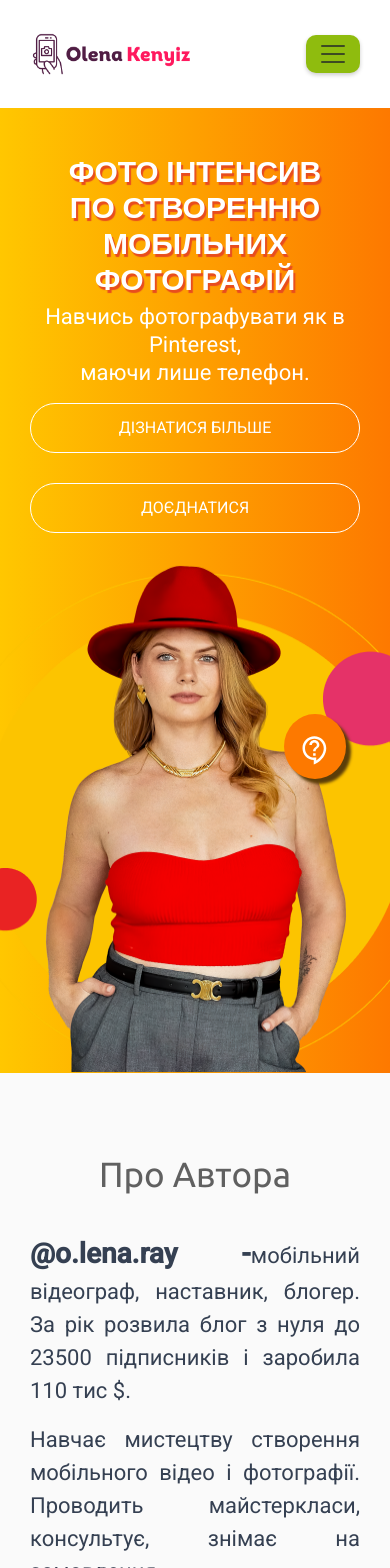
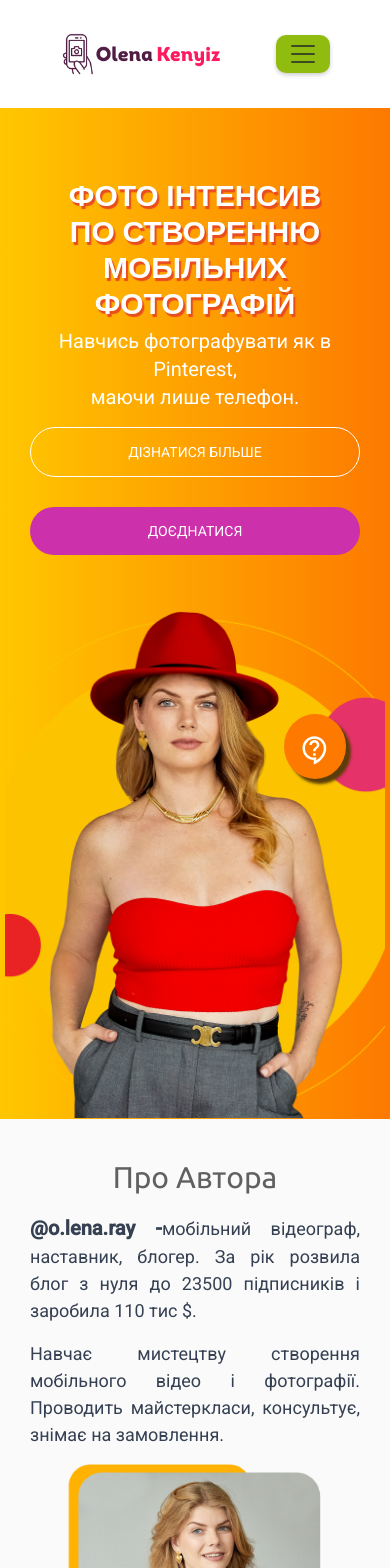
Before and after one commit to HannaNesterova/olena_ray_landing, a React (Create React App) app: page / in a window 390 px wide. Shown: the top 1568 px of the page. Built offline with nearby package versions, Linux system fonts and the light colour scheme.

Commit message:
styles for mobil

```diff
--- a/src/components/AboutAuthor/AboutAuthor.module.css
+++ b/src/components/AboutAuthor/AboutAuthor.module.css
@@ -56,9 +56,13 @@
     .about_text_title{
         width: 300px;
     }
+    .about_text_title p{
+        font-size: 18px;
+    }
     .hero{
         width: 280px;
     }
+
 }
 @media all and (max-width:650px){
     .about_main{
@@ -70,3 +74,16 @@
         text-align: justify;
     }
 }
+@media all and (max-width:450px){
+    .container h2{
+        font-size: 30px;
+        padding: 10px;
+    }
+    .about_text_title p span{
+        font-size: 20px
+    }
+    .about_text_title p{
+        font-size: 18px;
+    }
+
+}
--- a/src/components/Benefits/Benefits.module.css
+++ b/src/components/Benefits/Benefits.module.css
@@ -91,4 +91,10 @@
         width: 160px;
         bottom: -3%;
     }
+    .benefits_main h2{
+        font-size: 30px;
+        width: 250px;
+        margin:0 auto;
+        padding: 18px 0px 48px 0px;
+    }
 }
--- a/src/components/Examples/Examples.module.css
+++ b/src/components/Examples/Examples.module.css
@@ -29,3 +29,8 @@
         width: 300px;
     }
 }
+@media all and (max-width:450px){
+    .container h2{
+        font-size: 30px;
+    }
+}
--- a/src/components/Feedbacks/Feedbacks.module.css
+++ b/src/components/Feedbacks/Feedbacks.module.css
@@ -1,5 +1,4 @@
-/* font-family: "Ubuntu", sans-serif;
-font-family: "Roboto", sans-serif; */
+
 @import url('https://fonts.googleapis.com/css2?family=Roboto:wght@300;400;500&family=Ubuntu:ital,wght@0,300;0,400;1,400&display=swap');
 
 .container{
@@ -12,7 +11,7 @@ font-family: "Roboto", sans-serif; */
     font-size: 42px;
     color: #606060;
     font-family: "Ubuntu", sans-serif;
-    padding: 50px 0px 60px;
+    padding-top: 40px;
     font-weight: 400;
 }
 
@@ -24,7 +23,13 @@ font-family: "Roboto", sans-serif; */
 }
 .feedback_container img{
     border-radius: 10px;
-    border: 1px solid #ffc107;
+    border: 5px solid #ffc107;
     padding: 5px;
 
 }
+
+@media all and (max-width: 450px){
+    .container h2{
+        font-size: 30px;
+    }
+}
--- a/src/components/Footer/Footer.module.css
+++ b/src/components/Footer/Footer.module.css
@@ -20,9 +20,19 @@
     text-shadow: 1px 1px 1px white;
 }
 .developing a{
-    color: white;
+    color: rgb(167, 167, 167);
     transition: all 1s ease;
 }
 .developing a:hover{
     color: #FFC700;
 }
+
+@media all and (max-width: 450px){
+    .footer_container{
+        flex-direction: column;
+        align-items: center;
+        justify-content: center;
+        gap: 40px;
+    }
+
+}
--- a/src/components/Header/Header.js
+++ b/src/components/Header/Header.js
@@ -42,7 +42,7 @@ function Header(){
                     <Link to="buy"
                         smooth={true}
                         duration={500}
-                        className={styles.first_button}>Доєднатися
+                        className={styles.sec_button}>Доєднатися
                     </Link>
                     </div>
                 </div>
--- a/src/components/Header/Header.module.css
+++ b/src/components/Header/Header.module.css
@@ -1,11 +1,7 @@
-/* font-family: "Roboto", sans-serif;
-  font-family: "Oswald", sans-serif;
-  font-optical-sizing: auto;
-  font-weight: 700; */
 @import url('https://fonts.googleapis.com/css2?family=Oswald:wght@700&family=Roboto:wght@300;400&display=swap');
 
 .main_header{
-    background-image: url('../../img/imgs//background.png');
+    background: linear-gradient(to right, #FFC700, #FD7900);
 }
 .container{
     padding-top: 13px;
@@ -57,7 +53,6 @@
     font-weight: 400;
     font-family: "Roboto", sans-serif;
     text-transform: uppercase;
-    font-weight: 400;
 }
 .sec_button{
     background-color: #CC30AA;
@@ -117,6 +112,9 @@ box-shadow: 0px 2px 4px rgba(0, 0, 0, 0.2);
     .pretitle h1{
         font-size: 30px;
     }
+    .title p{
+        font-size: 20px;
+    }
     .buttons a{
         width: 180px;
         height: 40px;
@@ -131,12 +129,24 @@ box-shadow: 0px 2px 4px rgba(0, 0, 0, 0.2);
         height: 100%;
         justify-content: center;
     }
+    .text{
+        display: flex;
+        flex-direction: column;
+        max-width: 380px;
+        width: 100%;
+        padding: 24px;
+    }
+    .buttons a{
+        font-size: 14px;
+        text-align: center;
+    }
 }
 @media all and (max-width:690px){
     .container{
         flex-direction: column;
     }
     .main_header{
+        height: 100%;
         justify-content: center;
         padding-top: 30px;
     }
@@ -163,7 +173,7 @@ box-shadow: 0px 2px 4px rgba(0, 0, 0, 0.2);
     }
     .hero .mobile_hero{
         display: block;
-    width: 390px;
+        width: 380px;
         height: 520px;
     }
 }
--- a/src/components/NavBar/NavBar.module.css
+++ b/src/components/NavBar/NavBar.module.css
@@ -65,6 +65,11 @@ font-family: "Roboto", sans-serif; */
     box-shadow: 0px 2px 4px rgba(0, 0, 0, 0.2) !important;
     outline: none !important;
 }
+@media all and (max-width:820px){
+    .container {
+        margin: 0px 30px;
+}
+}
 @media all and (max-width:770px){
     .logo{
         width: 160px;
--- a/src/components/PayBlock/PayBlock.js
+++ b/src/components/PayBlock/PayBlock.js
@@ -3,7 +3,7 @@ import icon from '../../img/icons/pay.svg'
 
 function PayBlock(){
     return(
-        <div className={styles.container} id="buy" >
+        <div className={styles.container}>
             <div className={styles.icon_style}>
                 <img src={icon} alt='icon' />
             </div>
--- a/src/components/PayBlock/PayBlock.module.css
+++ b/src/components/PayBlock/PayBlock.module.css
@@ -69,11 +69,22 @@ background: none;
     color: #A625D4;
     background: none;
 }
-
-@media all and (max-width: 650px){
-    .container{
+@media all and (max-width: 770px){
+        .container{
+        max-width: 650px;
         flex-direction: column;
         height: 100%;
         padding: 10px;
     }
 }
+@media all and (max-width: 650px){
+    .container{
+        max-width: 520px;
+    }
+}
+
+@media all and (max-width: 450px){
+    .container{
+        max-width: 300px;
+    }
+    }
--- a/src/components/Program/Program.js
+++ b/src/components/Program/Program.js
@@ -47,7 +47,7 @@ function Program (){
             </ul>
         </Accordion.Body>
       </Accordion.Item>
-      <Accordion.Item eventKey="3" className={styles.item}>
+      <Accordion.Item eventKey="3" className={styles.item} id="buy">
         <Accordion.Header>Блок 3: Food photo. Смачні кадри</Accordion.Header>
         <Accordion.Body>
             <ul>
@@ -70,7 +70,7 @@ function Program (){
             </ul>
         </Accordion.Body>
       </Accordion.Item>
-      <Accordion.Item eventKey="5" className={styles.item}>
+      <Accordion.Item eventKey="5" className={styles.item} >
         <Accordion.Header>Блок 5: Пейзажна зйомка</Accordion.Header>
         <Accordion.Body>
             <ul>
--- a/src/components/Program/Program.module.css
+++ b/src/components/Program/Program.module.css
@@ -3,7 +3,7 @@
 
 .program_container{
     background: linear-gradient(to right, #FFC700, #FD7900);
-    padding: 100px 0px;
+    padding: 60px 0px;
 }
 .container h2{
     text-align: center;
@@ -45,3 +45,25 @@
 .accordion .item .accordion-collapse{
     transition: all .4s ease;
 }
+
+
+@media all and (max-width: 770px){
+    .accordion{
+        max-width: 650px;
+    }
+}
+
+@media all and (max-width: 650px){
+    .accordion{
+        max-width: 520px;
+    }
+}
+
+@media all and (max-width: 450px){
+.container h2{
+    font-size: 30px;
+}
+.accordion{
+    max-width: 300px;
+}
+}
```
Lines whose indentation alone changed are shown as unchanged.
